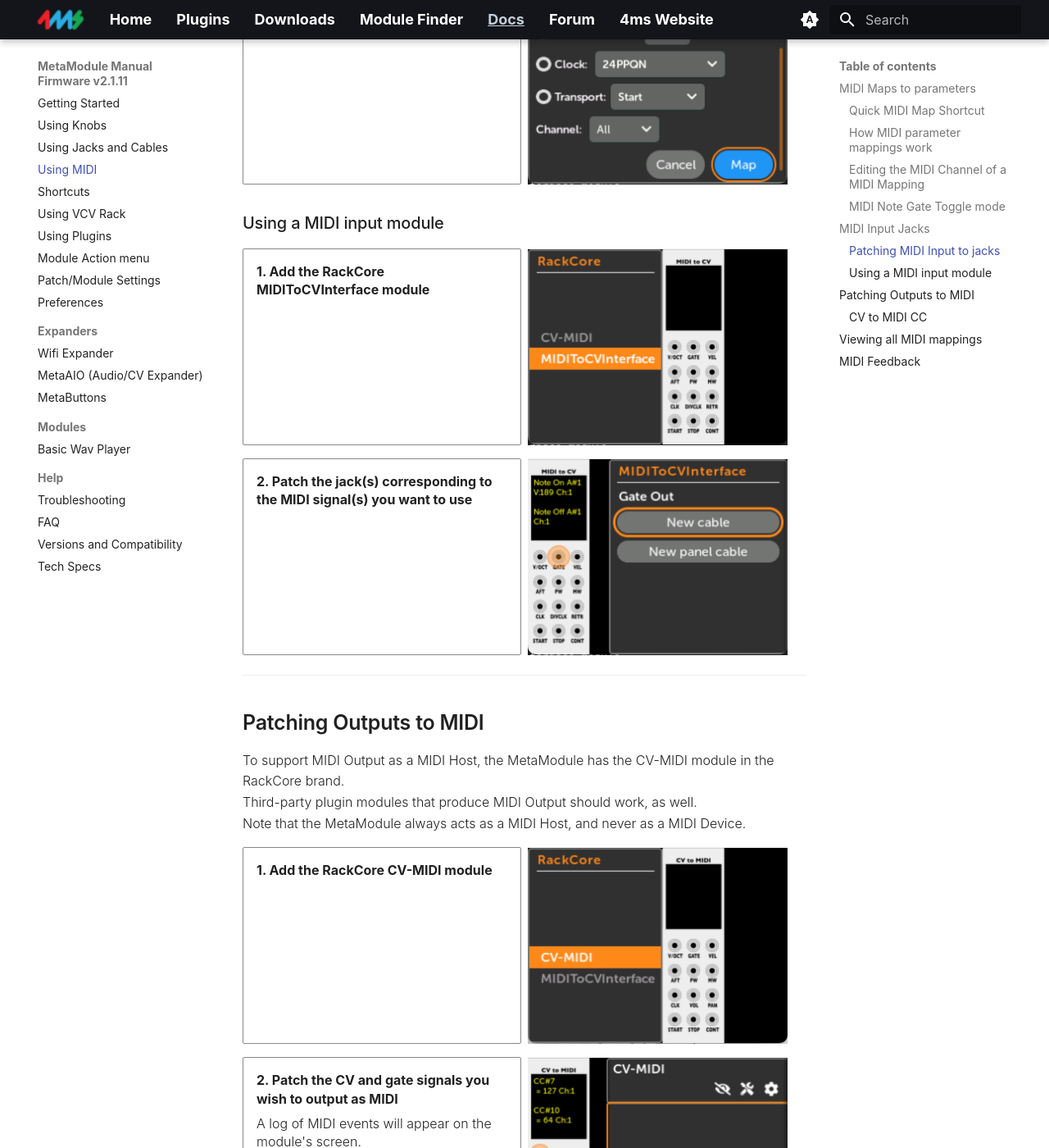
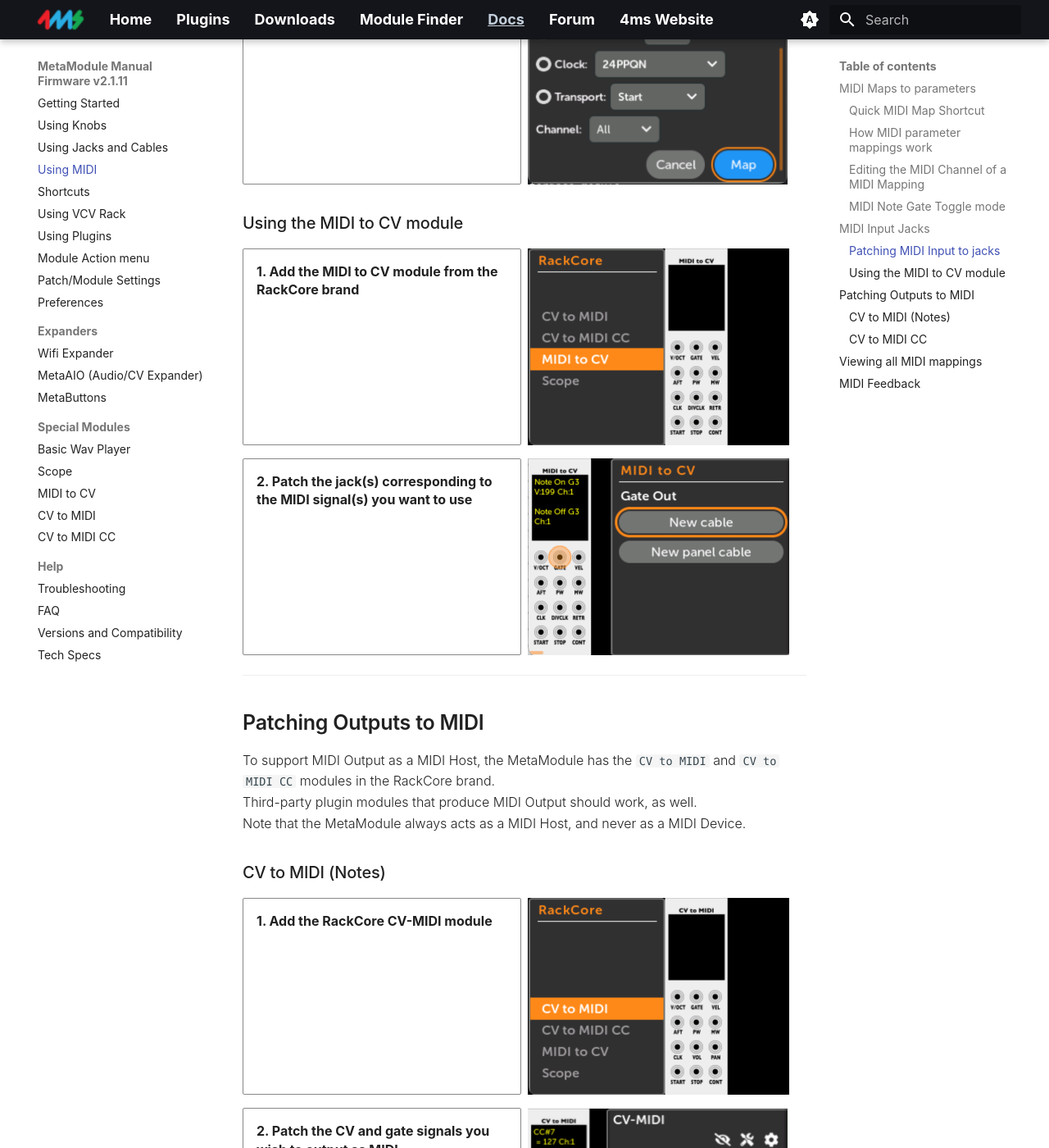
Before and after one commit to 4ms/metamodule-docs-website, an MkDocs documentation site: the page built from docs/using_metamodule_midi.md, in a window 1280 px wide and 1400 px high, scrolled down 4528 px. Shown: the whole window at 82% size. Built offline with MkDocs 1.6.1 and Material for MkDocs 9.7.7, drawn with Linux system fonts in a browser that asks for light colours.

Commit message:
Modernize module list images of RackCore brand, add modules to side-bar, add waveform imgs to BWAVP

```diff
--- a/docs/using_metamodule_midi.md
+++ b/docs/using_metamodule_midi.md
@@ -178,9 +178,9 @@ You can patch MIDI signals to input jacks in two ways: using MIDI mappings, or u
    [![MIDI maps](./img/midi-map-pw.png){ .half }](./img/midi-map-pw.png)
 </div>
 
-### Using a MIDI input module
+### Using the MIDI to CV module
 <div class="grid cards" markdown>
--  __1. Add the RackCore MIDIToCVInterface module__
+-  __1. Add the MIDI to CV module from the RackCore brand__
 
    [![MIDI to CV module](./img/rackcore-midi-cv-module.png){ .half }](./img/rackcore-midi-cv-module.png)
 
@@ -196,12 +196,14 @@ You can patch MIDI signals to input jacks in two ways: using MIDI mappings, or u
 
 ## Patching Outputs to MIDI
 
-To support MIDI Output as a MIDI Host, the MetaModule has the CV-MIDI module
-in the RackCore brand.
+To support MIDI Output as a MIDI Host, the MetaModule has the `CV to MIDI` and
+`CV to MIDI CC` modules in the RackCore brand.
 
 Third-party plugin modules that produce MIDI Output should work, as well.
 
 Note that the MetaModule always acts as a MIDI Host, and never as a MIDI Device.
+
+### CV to MIDI (Notes)
 
 <div class="grid cards" markdown>
 -  __1. Add the RackCore CV-MIDI module__
--- a/mkdocs.yml
+++ b/mkdocs.yml
@@ -14,8 +14,12 @@ nav:
      - Wifi Expander: wifi.md
      - MetaAIO (Audio/CV Expander): meta-aio.md
      - MetaButtons: meta-buttons.md
-  - Modules:
+  - Special Modules:
      - Basic Wav Player: basic-wav-player.md
+     - Scope: using_metamodule_jacks.html#monitoring-signals-scope-module
+     - MIDI to CV: using_metamodule_midi.html#using-the-midi-to-cv-module
+     - CV to MIDI: using_metamodule_midi.html#cv-to-midi-notes
+     - CV to MIDI CC: using_metamodule_midi.html#cv-to-midi-cc
   - Help:
      - Troubleshooting: troubleshooting.md
      - FAQ: faq.md
```
Also changed, not shown: docs/basic-wav-player.md (+8 -2 lines), docs/img/bwavp-waveform-display.png (added), docs/img/bwavp-waveform-element.png (added), docs/img/rackcore-cv-midi-module.png, docs/img/rackcore-midi-cv-jack.png, docs/img/rackcore-midi-cv-module.png.
